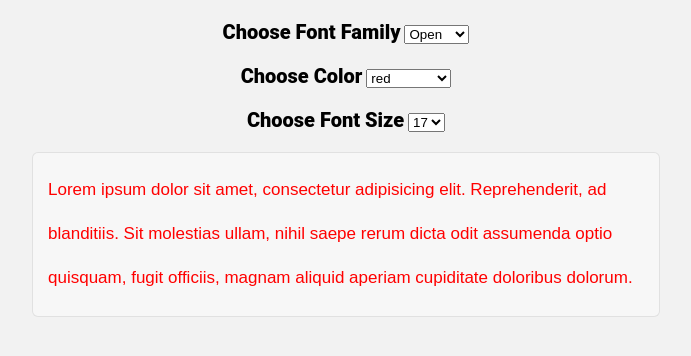
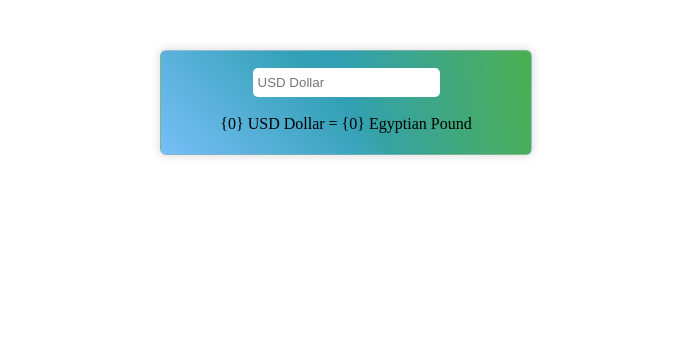
Before and after one commit to saleh1992/-Currency-Conversion-Javascript, a plain HTML site: page index.html in a window 1280 px wide. Shown: the whole page, without its empty margins (294-985 px from the left). Drawn offline with Linux system fonts and the light colour scheme.

Commit message:
Add files via upload

```diff
--- a/index.html
+++ b/index.html
@@ -7,55 +7,14 @@
     <meta name="viewport" content="width=device-width, initial-scale=1.0">
     <!-- Style File -->
     <link rel="stylesheet" href="style.css">
-    <title>Local-Storage practices Javascript</title>
+    <title>Currency-Conversion-Javascript</title>
 </head>
 
 <body>
-    <div class="fontFamily">
-        <label for="list-fontfamily">Choose Font Family</label>
-        <select name="" id="list-fontfamily">
-            <option value="'Jost', sans-serif">Open</option>
-            <option value="'Cairo', sans-serif">Cairo</option>
-            <option value="'Roboto', sans-serif">Roboto</option>
-        </select>
-    </div>
-    <div class="color">
-        <label for="list-color">Choose Color</label>
-        <select name="" id="list-color">
-            <option value="red">red</option>
-            <option value="chartreuse">chartreuse</option>
-            <option value="blue">blue</option>
-            <option value="darkcyan">darkcyan</option>
-            <option value="darkviolet">darkviolet</option>
-            <option value="gold">gold</option>
-        </select>
-    </div>
-    <div class="fontSize">
-        <label for="list-fontsize">Choose Font Size</label>
-        <select name="" id="list-fontsize">
-            <option value="17">17</option>
-            <option value="18">18</option>
-            <option value="19">19</option>
-            <option value="20">20</option>
-            <option value="21">21</option>
-            <option value="22">22</option>
-            <option value="23">23</option>
-            <option value="24">24</option>
-            <option value="25">25</option>
-            <option value="26">26</option>
-            <option value="27">27</option>
-            <option value="28">28</option>
-            <option value="29">29</option>
-            <option value="30">30</option>
-        </select>
-    </div>
-
-    <p id="result">
-        Lorem ipsum dolor sit amet, consectetur adipisicing elit. Reprehenderit, ad blanditiis. Sit molestias ullam,
-        nihil
-        saepe rerum dicta odit assumenda optio quisquam, fugit officiis, magnam aliquid aperiam cupiditate doloribus
-        dolorum.
-    </p>
+    <form action="">
+        <input type="number" name="dollar" placeholder="USD Dollar" />
+        <div class="result">{0} USD Dollar = {0} Egyptian Pound</div>
+    </form>
     <script src="main.js"></script>
 </body>
 
--- a/main.js
+++ b/main.js
@@ -1,37 +1,8 @@
-let fontFamily = document.querySelector("#list-fontfamily");
-let fontColor = document.querySelector("#list-color");
-let fontSize = document.querySelector("#list-fontsize");
-let arrayContainer = [];
+let input = document.querySelector("input");
+let result = document.querySelector(".result");
+let egy = input.value * 18.5
 
-setDataInPage();
-
-document.addEventListener("input", () => {
-  result.style.fontFamily = fontFamily.value;
-  result.style.color = fontColor.value;
-  result.style.fontSize = fontSize.value + "px";
-  pushDatainArray();
-  setDataInStorge(arrayContainer);
-});
-
-function pushDatainArray() {
-  const dataValues = {
-    fontFamily: fontFamily.value,
-    color: fontColor.value,
-    fontSize: fontSize.value,
-  };
-  arrayContainer = dataValues;
-}
-function setDataInStorge(arr) {
-  localStorage.setItem("pagePr", JSON.stringify(arr));
-}
-function setDataInPage() {
-  if (localStorage.getItem("pagePr")) {
-    getAll = JSON.parse(localStorage.getItem("pagePr"));
-    fontFamily.value = getAll.fontFamily;
-    fontColor.value = getAll.color;
-    fontSize.value = getAll.fontSize;
-    result.style.fontFamily = getAll.fontFamily;
-    result.style.color = getAll.color;
-    result.style.fontSize = getAll.fontSize + "px";
-  }
-}
+input.addEventListener("input", () => {
+  let egy = input.value * 18.5
+    result.innerHTML = `{${input.value}} USD Dollar = {${egy.toFixed(2)}} Egyptian Pound`
+})
--- a/style.css
+++ b/style.css
@@ -1,30 +1,16 @@
-body {
-  font-family: 'Cairo', sans-serif;
-  font-family: 'Jost', sans-serif;
-  font-family: 'Roboto', sans-serif;
-  background: #2b2b2b0f;
+form {
+  margin: 50px auto;
+  width: 350px;
+  border-radius: 6px;
+  border: 1px solid #c7c0c070;
+  text-align: center;
+  padding: 10px;
+  line-height: 2.6;
+BOX-SHADOW: 0px 0px 10px 1px #00000024;
+    background-image: linear-gradient(80deg, #2196f39c 50%, transparent),linear-gradient(227deg, #4caf50 50%, transparent);
 }
-
-label {
-  font-size: 20px;
-  font-weight: 900;
-}
-
-div {
-  text-align: center;
-  margin: 20px;
-}
-
-#result {
-  width: 596px;
-  max-width: 90%;
-  margin: auto;
-  border: 1px solid #80808030;
-  line-height: 2.6;
-  padding: 15px;
-  border-radius: 6px;
-  background: #ffffff6b;
-  font-family: 'Jost', sans-serif;
-  font-size: 17px;
-  color: red;
-}
+input[type="number"] {
+  border-radius: 5px;
+  border: none;
+  padding: 7px 5px;
+  outline: none;
```
